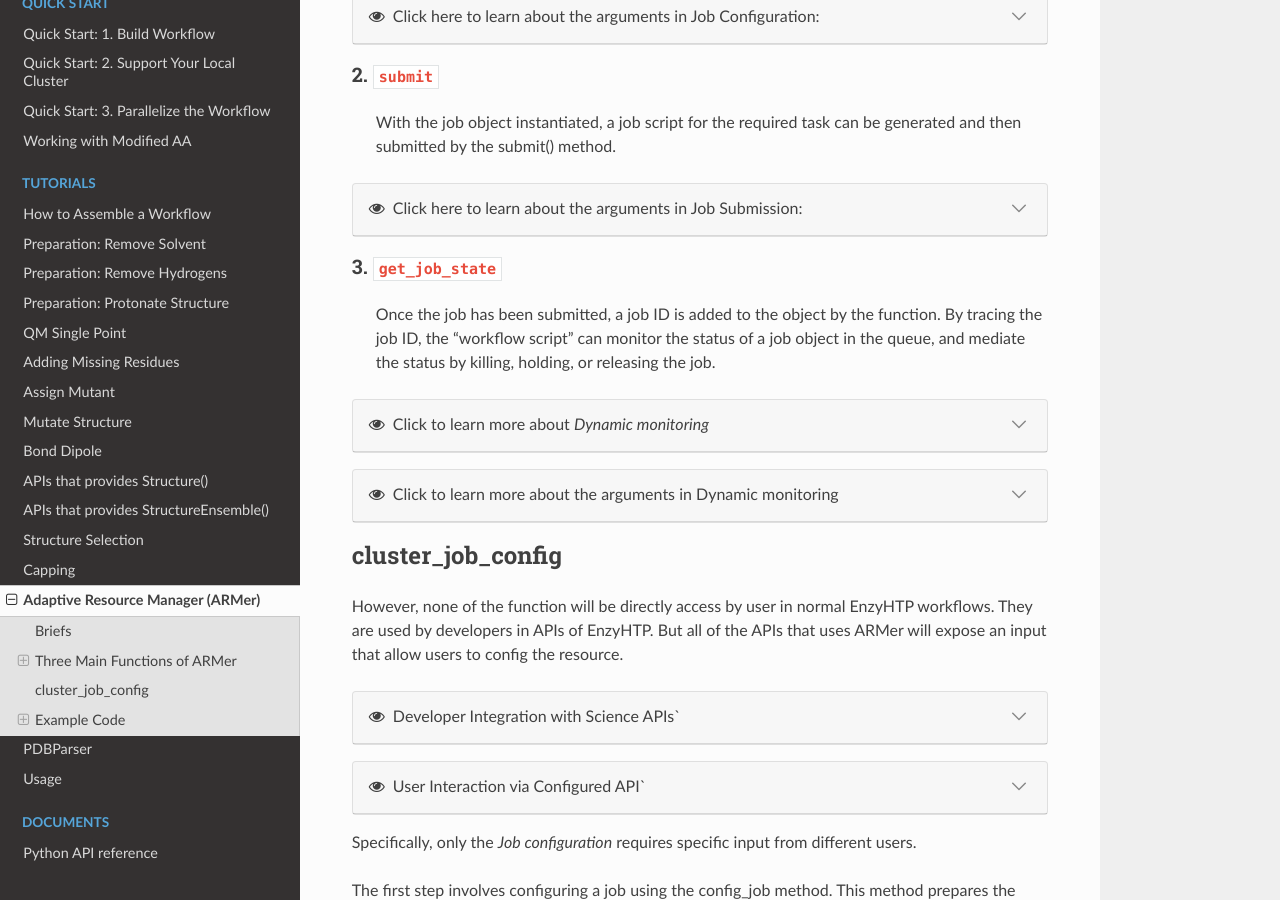
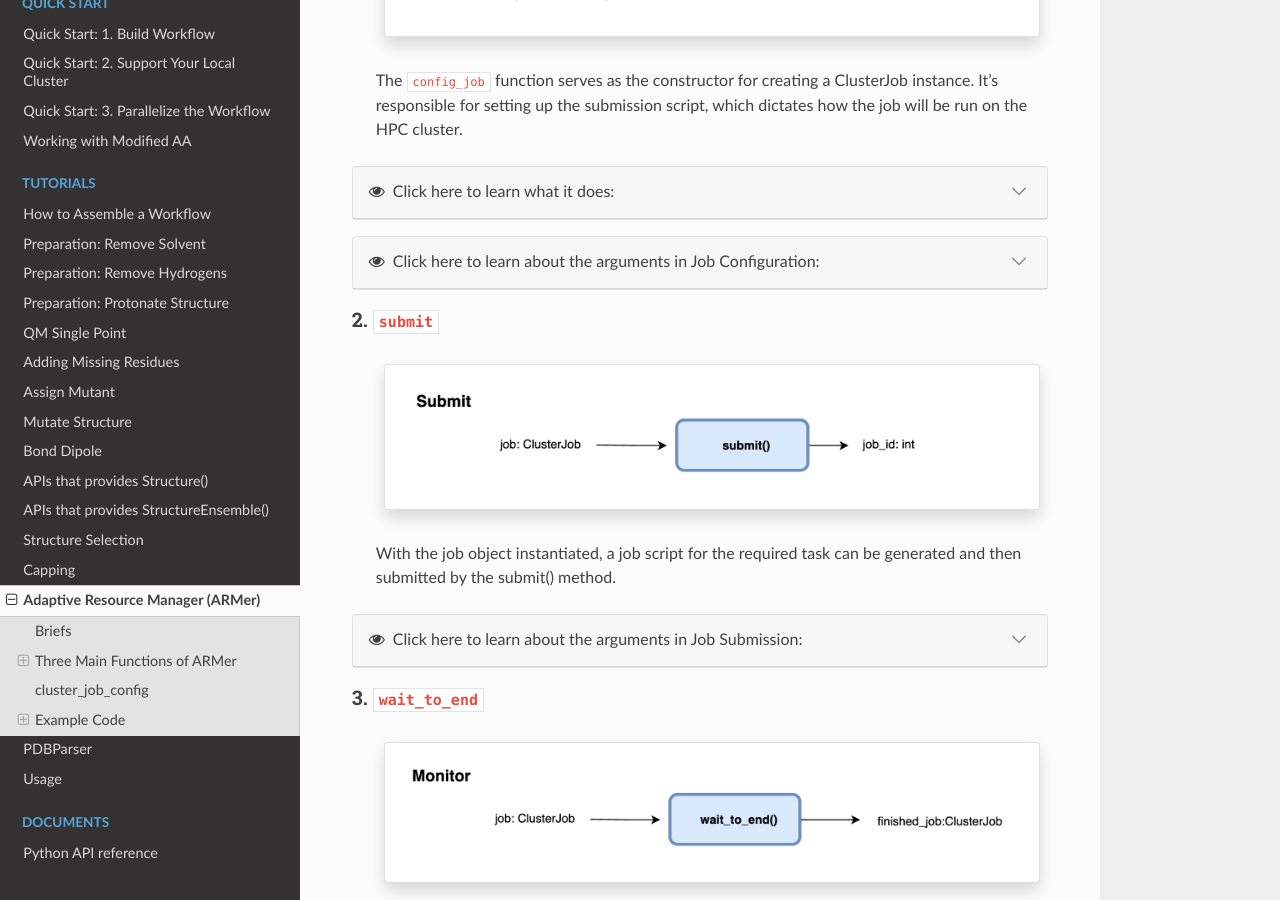
Before and after one commit to ChemBioHTP/enzyhtp_doc, a Sphinx documentation site: the page built from docs/source/sci_api_tutorial/armer.rst, in a window 1280 px wide and 900 px high, scrolled down 856 px. Built offline with Sphinx 7.4.7 and the Read the Docs theme 2.0.0, drawn with Linux system fonts in a browser that asks for light colours.

Commit message:
Jiayue updated ARMer.rst 0626

```diff
--- a/docs/source/sci_api_tutorial/armer.rst
+++ b/docs/source/sci_api_tutorial/armer.rst
@@ -40,6 +40,14 @@ The ARMer tool contains three main functions: config job (i.e.: submission scrip
 
 1. ``config_job``
 ------------------------------------------------
+    .. panels::
+
+        :column: col-lg-12 col-md-12 col-sm-12 col-xs-12 p-2 text-left
+
+        .. image:: ../../figures/armer_config.png
+            :width: 100%
+            :alt: single_point_api_io
+
 
     The ``config_job`` function serves as the constructor for creating a ClusterJob instance. It's responsible for setting up the submission script, which dictates how the job will be run on the HPC cluster.
 
@@ -73,6 +81,13 @@ The ARMer tool contains three main functions: config job (i.e.: submission scrip
 
 2. ``submit``
 ------------------------------------------------
+    .. panels::
+
+        :column: col-lg-12 col-md-12 col-sm-12 col-xs-12 p-2 text-left
+
+        .. image:: ../../figures/armer_submit.png
+            :width: 100%
+            :alt: single_point_api_io
 
     With the job object instantiated, a job script for the required task can be generated and then submitted by the submit() method.
 
@@ -86,8 +101,17 @@ The ARMer tool contains three main functions: config job (i.e.: submission scrip
         (default: sub_dir/submit.cmd; will be sub_dir/submit_#.cmd if the file exists. # is a growing index)
 
 
-3. ``get_job_state``
+3. ``wait_to_end``
 ------------------------------------------------
+
+    .. panels::
+
+        :column: col-lg-12 col-md-12 col-sm-12 col-xs-12 p-2 text-left
+
+        .. image:: ../../figures/armer_monitor.png
+            :width: 100%
+            :alt: single_point_api_io
+
     Once the job has been submitted, a job ID is added to the object by the function. By tracing the job ID, the “workflow script” can monitor the status of a job object in the queue, and mediate the status by killing, holding, or releasing the job.
 
 .. dropdown:: :fa:`eye,mr-1` Click to learn more about `Dynamic monitoring`
@@ -130,7 +154,6 @@ The ARMer tool contains three main functions: config job (i.e.: submission scrip
         path of the submission script. Overwrite existing self.sub_script_path in the job obj
 
         * you can set the self value during config_job to make each job different
-
 
 
 
```
Also changed, not shown: docs/figures/armer_config.png (added), docs/figures/armer_monitor.png (added), docs/figures/armer_submit.png (added).
